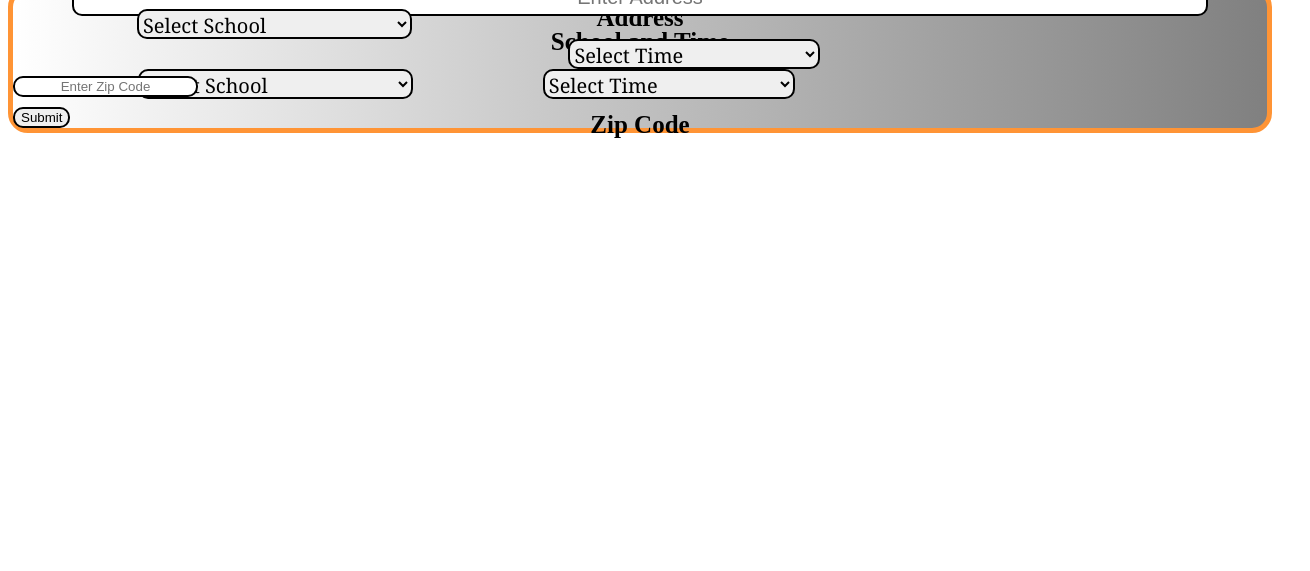
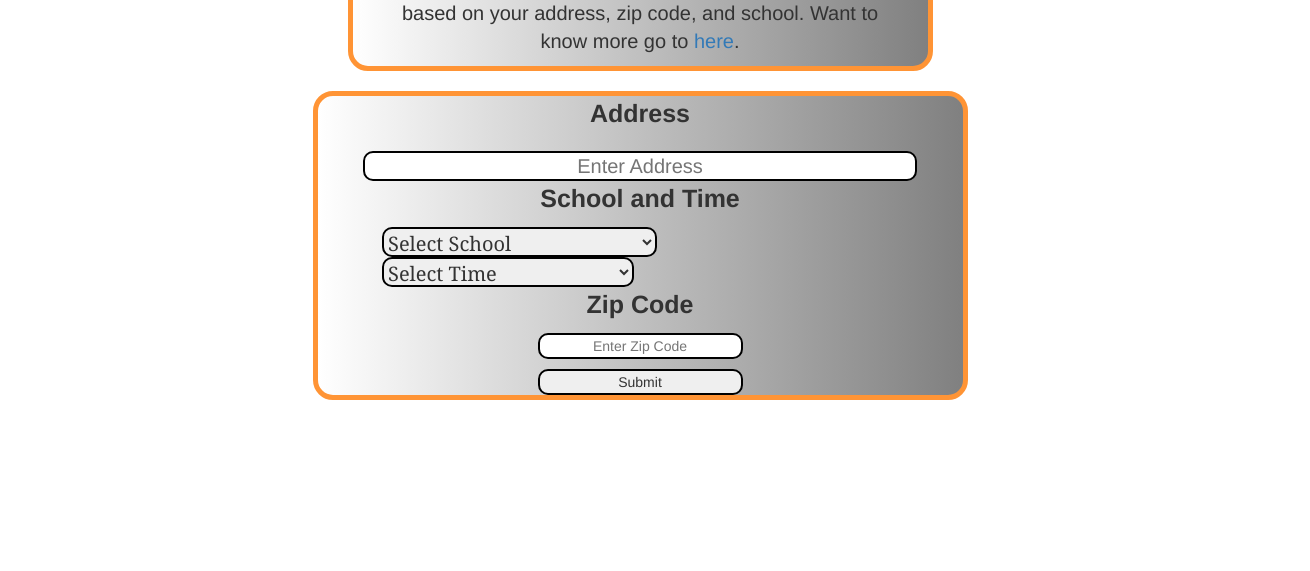
Before and after one commit to HolyMotherOfFarming/19smitgr.github.io, a plain HTML site: page TRANZIP_front/home.html in a window 1280 px wide. Shown: the part 229-800 px from the top of the page, 1310 px wide, since content can reach past the window. Drawn offline with nearby package versions, Linux system fonts and the light colour scheme.

Commit message:
Update home.html

```diff
--- a/TRANZIP_front/home.html
+++ b/TRANZIP_front/home.html
@@ -2,6 +2,7 @@
 <html>
     <head>
         <link rel="stylesheet" href="stylesheet.css">
+        <link rel="stylesheet" href="bootstrap/css/bootstrap.min.css">
         <meta name="viewport" content="width=device-width, initial-scale=1">
         <meta http-equiv="X-UA-Compatible" content="IE=edge">
         <meta charset="utf-8">
```
